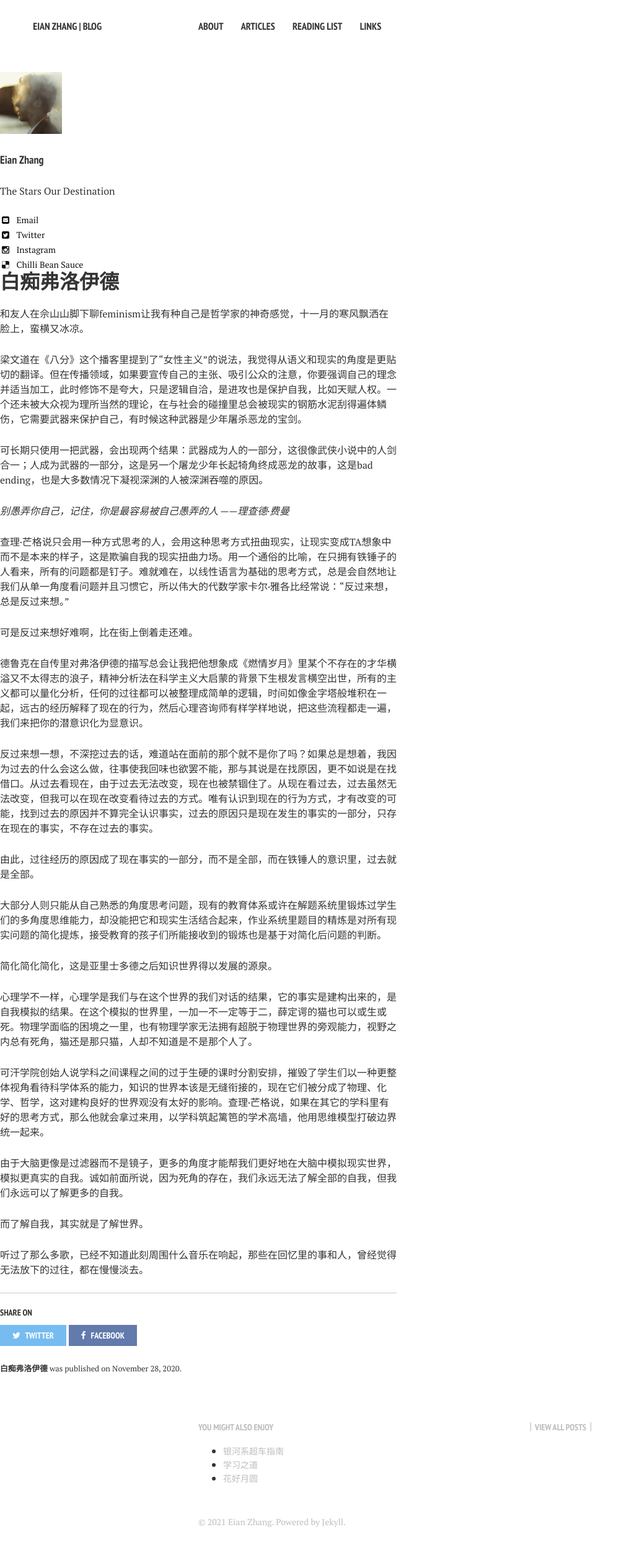
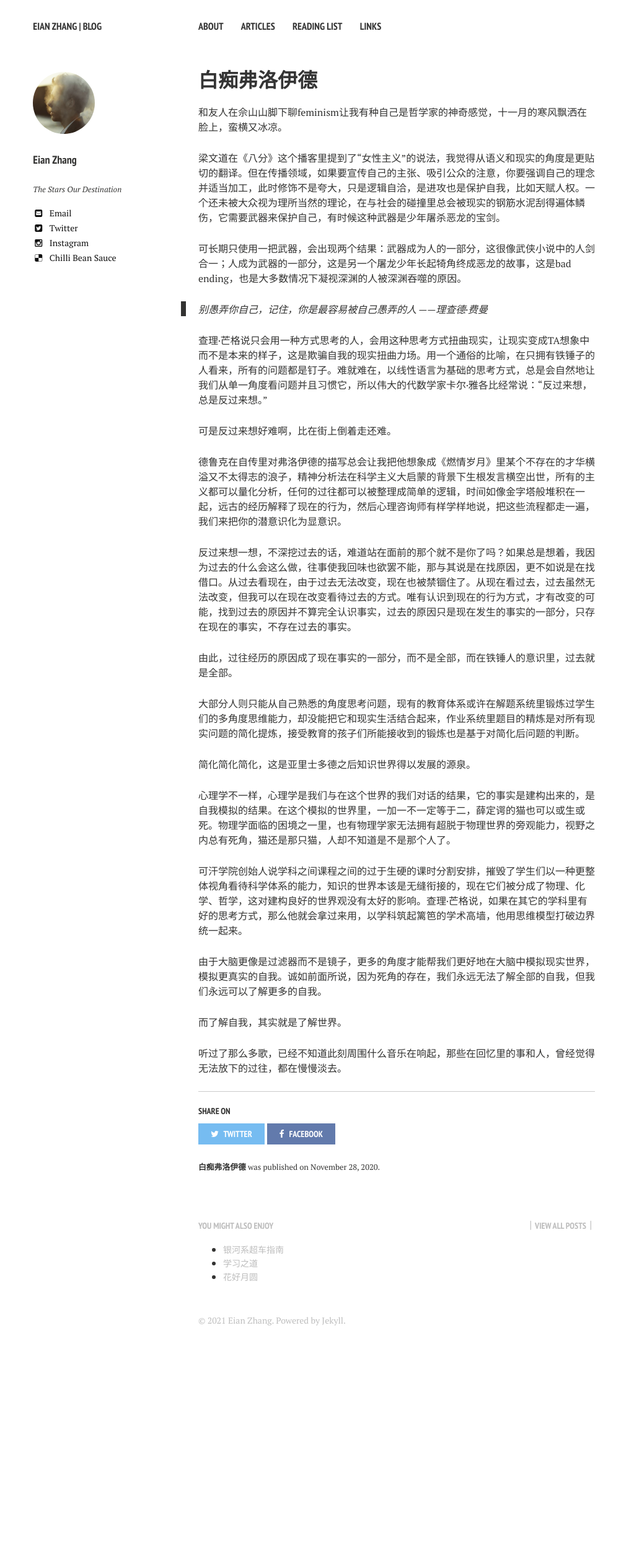
Before and after one commit to jarynzhang/eianzhang.github.io, a Jekyll site: the page built from _posts/2020-11-28-白痴弗洛伊德.md, in a window 1280 px wide. Shown: the whole page at 62% size, without its empty margins (0-1023 px from the left). Built offline with Jekyll 4.4.1, drawn with Linux system fonts in a browser that asks for light colours; nearby versions of some CDN libraries; our own code applies the rules of GitHub Pages for plain Markdown files; after the commit the page ends 2188 px from its top, so only the background shows below that.

Commit message:
Revert "3.2 mobile availibility"
This reverts commit b1008a2d6a8071c1ca90ae59ac262a670588a388.

```diff
--- a/_layouts/post.html
+++ b/_layouts/post.html
@@ -29,7 +29,7 @@
 {% endif %}
 
 <div id="main" role="main">
-  <div class="article-author">
+  <div class="article-author-side">
     {% include _author-bio.html %}
   </div>
   <article class="post">
```
